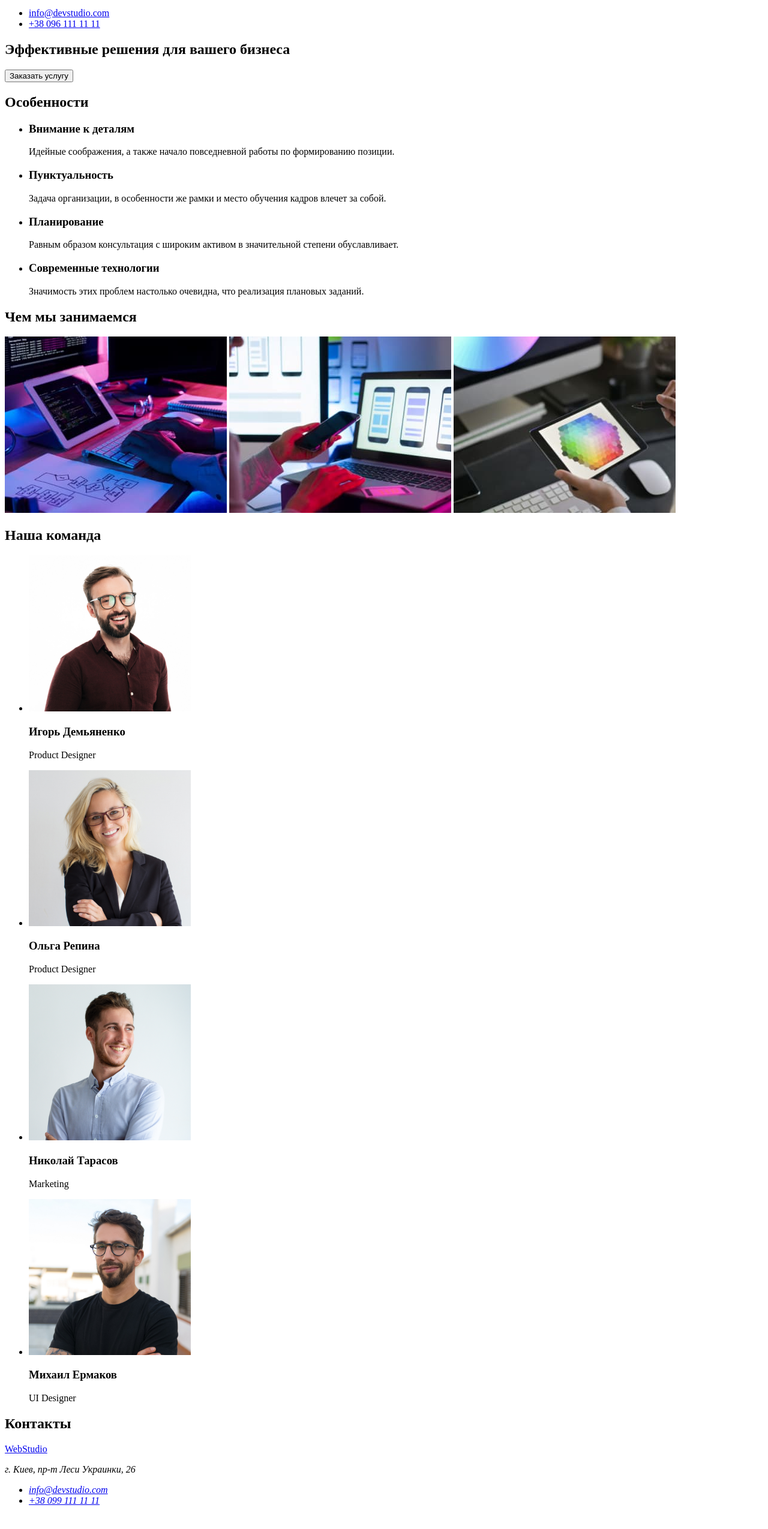
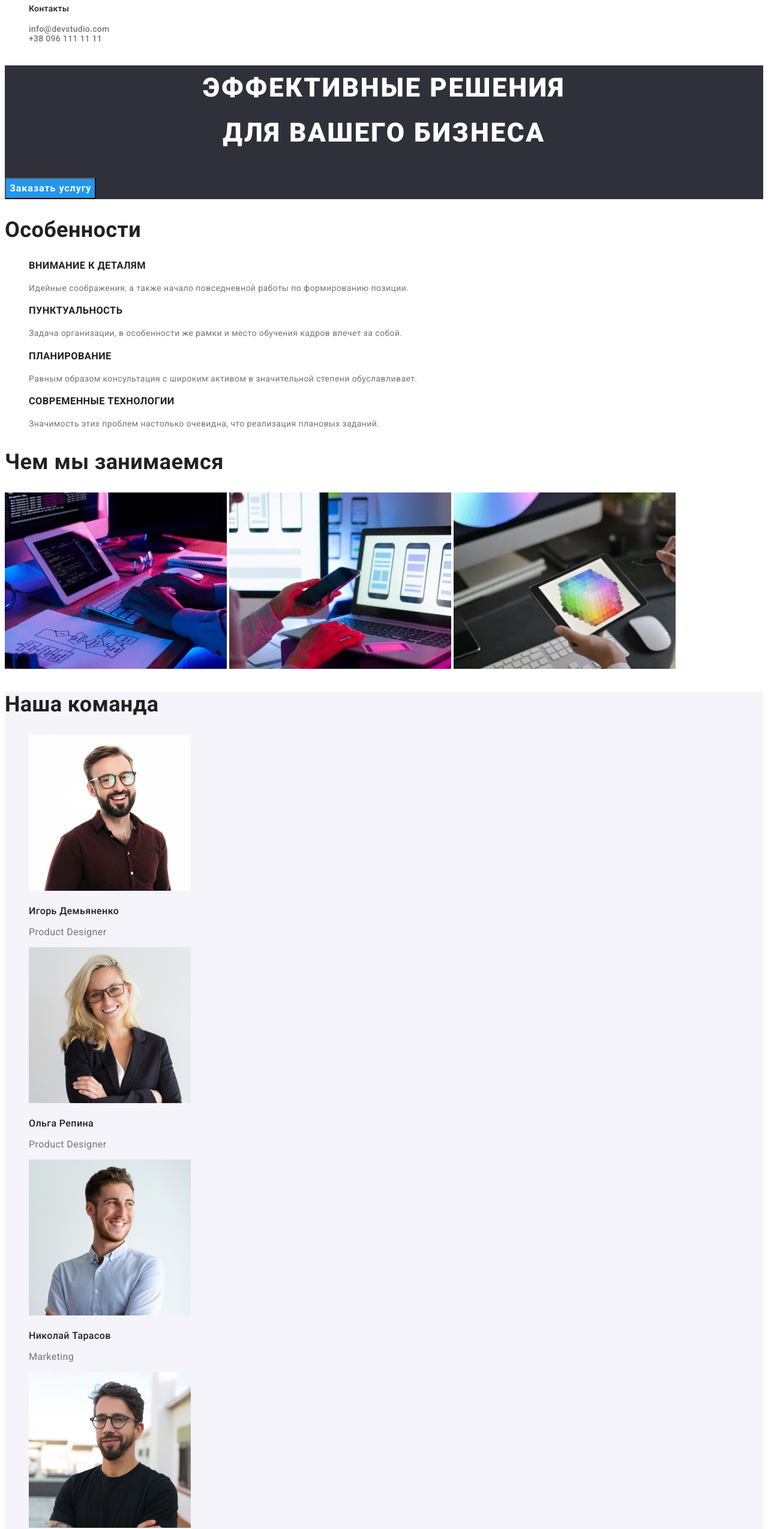
Before and after one commit to Gene4kaS/goit-markup-hw-02, a plain HTML site: page index.html in a window 1280 px wide. Shown: the part 99-2648 px from the top of the page at 60% size. Before the commit the page ends 2626 px from the top, so only its background shows below. Drawn offline with Linux system fonts and the light colour scheme.

Commit message:
финал

```diff
--- a/css/styles.css
+++ b/css/styles.css
@@ -0,0 +1,177 @@
+/* Переменные */
+:root {
+    --primary-text-color: #757575;
+    --title-text-color: #212121;
+    --accent-color: #2196F3;
+    --white-color: #FFFFFF;
+    --beige-color: #F5F4FA;
+    --dark-color: #2F303A;
+}
+
+/* Селектор ссылок */
+.link {
+    color: inherit;
+    text-decoration: none;
+ }
+/* селектор списков */
+.list {
+    list-style: none;
+}
+
+body {
+    background-color: var(--white-color);
+    color: var(--primary-text-color);
+    font-family: Roboto, sans-serif;
+    font-size: 14px;
+    font-weight: 400;
+    line-height: 1.71;
+    letter-spacing: 0.03em;
+}
+
+/* Стилистика логотипа */
+.logo {
+    color: #000000;
+    font-family: Raleway;
+    font-weight: bold;
+    font-size: 26px;
+    line-height: 1.19;
+
+}
+.logo .logo-web {
+    color: var(--accent-color)
+}
+
+.logo .logo-studio {
+    color: var(--white-color);
+}
+
+/* Стилистика общей шапки */
+.nav-list .link,
+.contact-list {
+    color: var(--title-text-color);
+    font-weight: 500;
+    line-height: 1.14;
+    letter-spacing: 0.02em;
+
+    list-style: none;
+}
+.nav-list .link:hover,
+.nav-list .link:focus {
+    color: var(--accent-color);
+}
+
+.link.current {
+    color: var(--accent-color);
+}
+
+.contact-list {
+    color: var(--primary-text-color)
+}
+
+.contact-list .link:hover,
+.contact-list .link:focus {
+    color: var(--accent-color)
+}
+
+/* Стилистика героя */
+.hero,
+.footer {
+    background-color: var(--dark-color);
+}
+.hero-title {
+    color: #fff;
+    font-family: Roboto;
+    font-weight: 900;
+    font-size: 44px;
+    line-height: 1,36;
+    text-align: center;
+    letter-spacing: 0.06em;
+    text-transform: uppercase;
+}
+
+.hero .button {
+    color: var(--white-color);
+    background-color: var(--accent-color);
+
+    font-family: inherit;
+    font-weight: 700;
+    font-size: 16px;
+    line-height: 1.87;
+    display: flex;
+    align-items: center;
+    text-align: center;
+    letter-spacing: 0.06em;
+    cursor: pointer;
+}
+
+/* Стилизация секций - Студия */
+.section-title {
+    color: var(--title-text-color);
+    font-weight: 700;
+    font-size: 36px;
+    line-height: 1.17;
+
+}
+
+.features-list .title {
+    color: var(--title-text-color);
+    font-weight: 700;
+    line-height: 1.14;
+    text-transform: uppercase;
+}
+
+.team-section {
+    background-color: var(--beige-color);
+
+}
+.team-section .title {
+    color: var(--title-text-color);
+    font-size: 16px;
+    line-height: 1.19;
+    font-weight: 500;
+}
+
+.team-section .position {
+    font-size: 16px;
+    line-height: 1.19;
+
+}
+
+/* Стилизация секций - Портфолио */
+.button {
+    color: var(--title-text-color);
+    font-weight: 500;
+    font-size: 16px;
+    line-height: 1.62;
+    text-align: center;
+    cursor: pointer;
+    font-family: inherit;
+}
+
+.button:hover {
+    background-color: var(--accent-color);
+    color: var(--white-color);
+}
+
+.section-works .title {
+    color: var(--title-text-color);
+    font-weight: 700;
+    font-size: 18px;
+    line-height: 2;
+    letter-spacing: 0.06em;
+}
+
+.section-works .text {
+    font-size: 16px;
+    line-height: 1.88;
+}
+
+/* Стилизация футер */
+.address .local-address {
+    color: var(--white-color);
+    font-style: normal;
+}
+
+.address .contacts {
+    color: rgba(255, 255, 255, 0.6);
+}
--- a/index.html
+++ b/index.html
@@ -7,97 +7,100 @@
         <title>Студия</title>
         <link rel="preconnect" href="https://fonts.gstatic.com">
         <link href="https://fonts.googleapis.com/css2?family=Raleway:wght@700&family=Roboto:wght@400;500;700;900&display=swap" rel="stylesheet">
+        <link rel="stylesheet" href="./css/styles.css">
     </head>
     <body>
-<!--Шапка страницы-->
+        <!--Контейнер шапки-->
         <header>
             <nav>
-            <a href="./index.html">WebStudio</a>
-
-            <ul>
-                <li><a href="./portfolio.html">Портфолио</a></li>
-                <li><a href="./index.html">Студия</a></li>
-                <li><a href="">Контакты</a></li>
+                <a class="logo link" href="./index.html"><span class="logo-web">Web</span>Studio</a>
+                <ul class="nav-list list">
+                    <li><a class="link" href="./portfolio.html">Портфолио</a></li>
+                    <li><a class="link current" href="./index.html">Студия</a></li>
+                    <li><a class="link" href="">Контакты</a></li>
                 </ul>
             </nav>
-            <ul>
-                <li><a href="mailto:info@devstudio.com">info@devstudio.com</a></li>
-                <li><a href="tel:+380961111111">+38 096 111 11 11</a></li>
+                <ul class="contact-list">
+                    <li><a class="link" href="mailto:info@devstudio.com">info@devstudio.com</a></li>
+                    <li><a class="link" href="tel:+380961111111">+38 096 111 11 11</a></li>
                 </ul>
         </header>
             <!--Уникальный блок страницы-->
             <main>
-        <section>
-            <h1>Эффективные решения для вашего бизнеса</h1>
-            <button type="button">Заказать услугу</button>
+
+                <section class="hero">
+                    <h1 class="hero-title">Эффективные решения<br>для вашего бизнеса</h1>
+                    <button class="button" type="button">Заказать услугу</button>
                 </section>
 
-        <section>
-            <h2>Особенности</h2>
-            <ul>
+                <section class="section">
+                    <h2 class="section-title">Особенности</h2>
+                    <ul class="features-list list">
                         <li>
-                    <h3>Внимание к деталям</h3>
+                            <h3 class="title">Внимание к деталям</h3>
                             <p>Идейные соображения, а также начало повседневной работы по формированию позиции.</p>
                         </li>
                         <li>
-                    <h3>Пунктуальность</h3>
+                            <h3 class="title">Пунктуальность</h3>
                             <p>Задача организации, в особенности же рамки и место обучения кадров влечет за собой.</p>
                         </li>
                         <li>
-                    <h3>Планирование</h3>
+                            <h3 class="title">Планирование</h3>
                             <p>Равным образом консультация с широким активом в значительной степени обуславливает.</p>
                         </li>
                         <li>
-                    <h3>Современные технологии</h3>
+                            <h3 class="title">Современные технологии</h3>
                             <p>Значимость этих проблем настолько очевидна, что реализация плановых заданий.</p>
                         </li>
                     </ul>
                 </section>
 
-        <section>
-            <h2>Чем мы занимаемся</h2>
+                <section class="section">
+                    <h2 class="section-title">Чем мы занимаемся</h2>
                     <img src="./images/box1.jpg" alt="компьютерный стол" width="370">
                     <img src="./images/box2.jpg" alt="монитор" width="370">
                     <img src="./images/box3.jpg" alt="планшет" width="370">
                 </section>
 
-        <section>
-            <h2>Наша команда</h2>
-            <ul>
+                <section class="team-section">
+                    <h2 class="section-title">Наша команда</h2>
+                    <ul class="list">
                         <li>
                             <img src="./images/team_card_1.jpg" alt="Product Designer" width="270">
-                    <h3>Игорь Демьяненко</h3>
-                    <p>Product Designer</p>
+                            <h3 class="title">Игорь Демьяненко</h3>
+                            <p class="position">Product Designer</p>
                         </li>
                         <li>
                             <img src="./images/team_card_2.jpg" alt="Product Designer" width="270">
-                    <h3>Ольга Репина</h3>
-                    <p>Product Designer</p>
+                            <h3 class="title">Ольга Репина</h3>
+                            <p class="position">Product Designer</p>
                         </li>
                         <li>
                             <img src="./images/team_card_3.jpg" alt="Marketing" width="270">
-                    <h3>Николай Тарасов</h3>
-                    <p>Marketing</p>
+                            <h3 class="title">Николай Тарасов</h3>
+                            <p class="position">Marketing</p>
                         </li>
                         <li>
                             <img src="./images/team_card_4.jpg" alt="UI Designer" width="270">
-                    <h3>Михаил Ермаков</h3>
-                    <p>UI Designer</p>
+                            <h3 class="title">Михаил Ермаков</h3>
+                            <p class="position">UI Designer</p>
                         </li>
                     </ul>
                 </section>
+
             </main>
-<!--Подвал страницы-->
-    <footer>
-        <h2>Контакты</h2>
-        <a href="./index.html">WebStudio</a>
-        <address>
-            <p>г. Киев, пр-т Леси Украинки, 26</p>
-            <ul>
-                <li><a href="mailto:info@example.com">info@devstudio.com</a></li>
-                <li><a href="tel:+380991111111">+38 099 111 11 11</a></li>
+        <!--Контейнер подвала-->
+        <footer class="footer">
+            <h2 class="section-title">Контакты</h2>
+            <a class="logo link" href="./index.html"><span class="logo-web">Web</span><span class="logo-studio">Studio</span></a>
+            <address class="address">
+                <p class="local-address">г. Киев, пр-т Леси Украинки, 26</p>
+                <ul class="contacts list">
+                    <li><a class="link" href="mailto:info@example.com">info@devstudio.com</a></li>
+                    <li><a class="link" href="tel:+380991111111">+38 099 111 11 11</a></li>
                 </ul>
             </address>
+
         </footer>
     </body>
 </html>
```
Also changed, not shown: portfolio.html (+64 -45 lines). Lines whose indentation alone changed are shown as unchanged.
